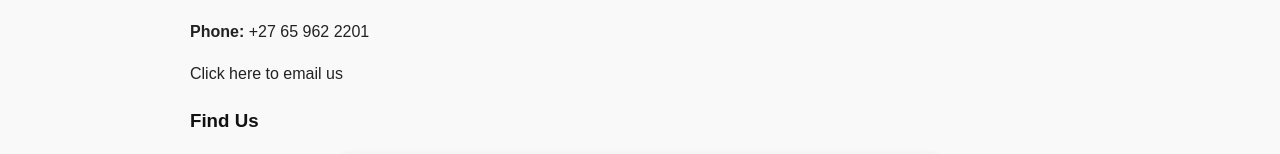
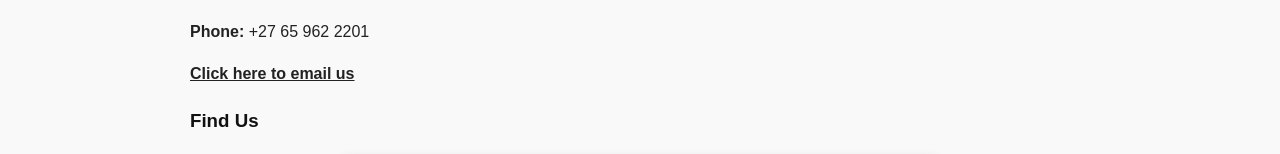
Before and after one commit to kennethgurure12-svg/new-camo-website, a plain HTML site: page contact.html in a window 1280 px wide. Shown: the part 394-548 px from the top of the page. Drawn offline with Linux system fonts and the light colour scheme; grey boxes are pictures that could not be loaded.

Commit message:
updated the click to email us

```diff
--- a/contact.html
+++ b/contact.html
@@ -33,7 +33,7 @@
       <p><strong>Phone:</strong> +27 65 962 2201</p>
       <p>
         <a href="mailto:kennethgurure12@gmail.com?subject=Enquiry about your product">
-          Click here to email us
+         <b><u>Click here to email us</u></b>
         </a>
       </p>
     </div>
```
